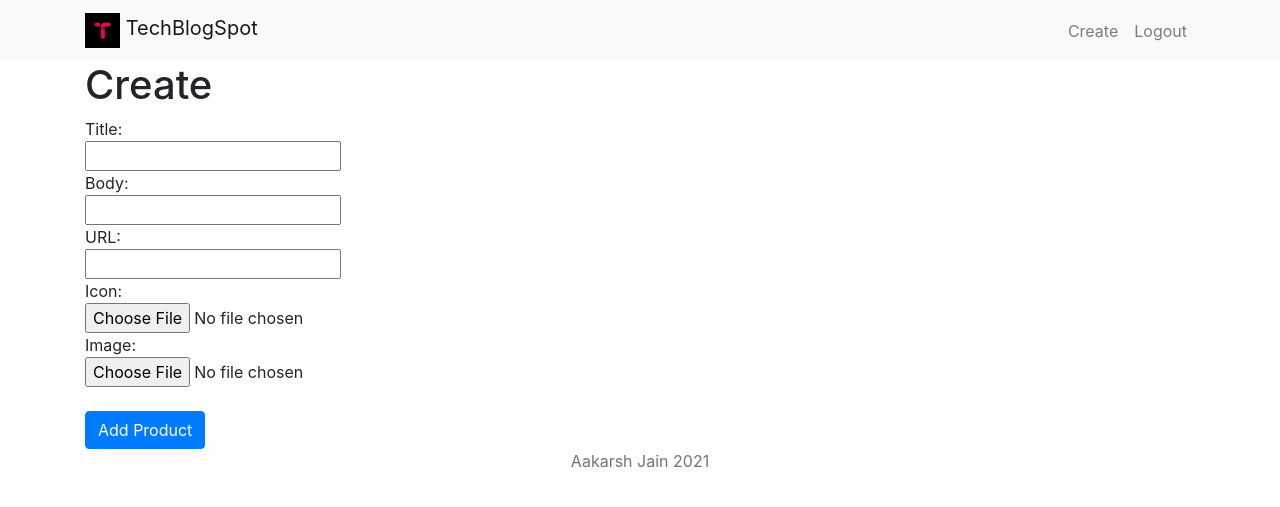
After one commit to aakarshjain16/techblogspot-proj, a Django app: page /products/create in a window 1280 px wide. The commit adds this page. Shown: the top 507 px of the page. Run offline with Django 3.2, Linux system fonts and the light colour scheme; the visitor is signed in with stand-in values (Sample User, id 1); some libraries are stand-ins or nearby versions.

```diff
--- a/accounts/views.py
+++ b/accounts/views.py
@@ -5,7 +5,7 @@ from django.contrib import auth
 # Create your views here.
 def signup(request):
     if request.method == 'POST':
-        # User has info and wants an account now!
+        # User has info and wants an account now
         if request.POST['password1'] == request.POST['password2']:
             try:
                 user = User.objects.get(username=request.POST['username'])
--- /dev/null
+++ b/products/templates/products/create.html
@@ -0,0 +1,39 @@
+{% extends 'base.html' %}
+
+{% block content %}
+
+{% if error %}
+{{ error }}
+<br />
+<br />
+{% endif %}
+
+<h1>Create</h1>
+
+<form method="POST" action="{% url 'create' %}" enctype="multipart/form-data">
+{% csrf_token %}
+Title:
+<br />
+<input type="text" name="title" />
+<br />
+Body:
+<br />
+<input type="textbox" name="body" />
+<br />
+URL:
+<br />
+<input type="text" name="url" />
+<br />
+Icon:
+<br />
+<input type="file" name="icon" />
+<br />
+Image:
+<br />
+<input type="file" name="image" />
+<br />
+<br />
+<input class="btn btn-primary" type="submit" value="Add Product" />
+</form>
+
+{% endblock %}
--- /dev/null
+++ b/products/urls.py
@@ -0,0 +1,9 @@
+
+from django.urls import path, include
+from . import views
+
+urlpatterns = [
+    path('create', views.create, name='create'),
+    path('<int:product_id>', views.detail, name='detail'),
+    path('<int:product_id>/upvote', views.upvote, name='upvote'),
+    ]
--- a/products/views.py
+++ b/products/views.py
@@ -1,5 +1,43 @@
-from django.shortcuts import render
+from django.shortcuts import render, redirect, get_object_or_404
+from django.contrib.auth.decorators import login_required
+from .models import Product
+from django.utils import timezone
 
-# Create your views here.
 def home(request):
-    return render(request, 'products/home.html')
+    products = Product.objects
+    return render(request, 'products/home.html',{'products':products})
+
+@login_required(login_url="/accounts/signup")
+def create(request):
+    if request.method == 'POST':
+        if request.POST['title'] and request.POST['body'] and request.POST['url'] and request.FILES['icon'] and request.FILES['image']:
+            product = Product()
+            product.title = request.POST['title']
+            product.body = request.POST['body']
+            if request.POST['url'].startswith('http://') or request.POST['url'].startswith('https://'):
+                product.url = request.POST['url']
+            else:
+                product.url = 'http://' + request.POST['url']
+            product.icon = request.FILES['icon']
+            product.image = request.FILES['image']
+            product.pub_date = timezone.datetime.now()
+            product.hunter = request.user
+            product.save()
+            return redirect('/products/' + str(product.id))
+        else:
+            return render(request, 'products/create.html',{'error':'All fields are required.'})
+    else:
+        return render(request, 'products/create.html')
+
+def detail(request, product_id):
+    product = get_object_or_404(Product, pk=product_id)
+    return render(request, 'products/detail.html',{'product':product})
+
+
+@login_required(login_url="/accounts/signup")
+def upvote(request, product_id):
+    if request.method == 'POST':
+        product = get_object_or_404(Product, pk=product_id)
+        product.votes_total += 1
+        product.save()
+        return redirect('/products/' + str(product.id))
--- a/techblogspot/settings.py
+++ b/techblogspot/settings.py
@@ -129,3 +129,6 @@ STATICFILES_DIRS = [
 
 STATIC_ROOT = os.path.join(BASE_DIR, 'static')
 STATIC_URL = '/static/'
+
+MEDIA_ROOT = os.path.join(BASE_DIR, 'media')
+MEDIA_URL = '/media/'
--- a/techblogspot/templates/base.html
+++ b/techblogspot/templates/base.html
@@ -8,7 +8,7 @@
   <meta name="author" content="">
 
 
-  <title>Nick Walter</title>
+  <title>TechBlogSpot by Aakarsh</title>
 
   <!-- Bootstrap core CSS -->
   <link rel="stylesheet" href="https://maxcdn.bootstrapcdn.com/bootstrap/4.0.0/css/bootstrap.min.css" integrity="sha384-Gn5384xqQ1aoWXA+058RXPxPg6fy4IWvTNh0E263XmFcJlSAwiGgFAW/dAiS6JXm" crossorigin="anonymous">
@@ -21,7 +21,7 @@
 
     <nav class="navbar navbar-expand-lg navbar-light bg-light">
       <div class="container">
-      <a class="navbar-brand" href="">
+      <a class="navbar-brand" href="{% url 'home' %}">
       <img src="{% static 'logo.png' %}" height=35 width=35 class="d-inline-block align-top" />
       TechBlogSpot</a>
       <button class="navbar-toggler" type="button" data-toggle="collapse" data-target="#navbarNavAltMarkup" aria-controls="navbarNavAltMarkup" aria-expanded="false" aria-label="Toggle navigation">
@@ -30,7 +30,7 @@
       <div class="collapse navbar-collapse" id="navbarNavAltMarkup">
         <div class="navbar-nav ml-auto">
           {% if user.is_authenticated %}
-
+          <a class="nav-item nav-link" href="{% url 'create' %}">Create</a>
           <a class="nav-item nav-link" href="javascript:{document.getElementById('logout').submit()}" onclick="">Logout</a>
           <form id="logout" method="POST" action="{% url 'logout' %}">
             {% csrf_token %}
--- a/techblogspot/urls.py
+++ b/techblogspot/urls.py
@@ -1,24 +1,13 @@
-"""techblogspot URL Configuration
 
-The `urlpatterns` list routes URLs to views. For more information please see:
-    https://docs.djangoproject.com/en/2.2/topics/http/urls/
-Examples:
-Function views
-    1. Add an import:  from my_app import views
-    2. Add a URL to urlpatterns:  path('', views.home, name='home')
-Class-based views
-    1. Add an import:  from other_app.views import Home
-    2. Add a URL to urlpatterns:  path('', Home.as_view(), name='home')
-Including another URLconf
-    1. Import the include() function: from django.urls import include, path
-    2. Add a URL to urlpatterns:  path('blog/', include('blog.urls'))
-"""
 from django.contrib import admin
 from django.urls import path, include
 from products import views
+from django.conf import settings
+from django.conf.urls.static import static
 
 urlpatterns = [
     path('admin/', admin.site.urls),
     path('', views.home, name='home'),
     path('accounts/', include('accounts.urls')),
-    ]
+    path('products/', include('products.urls')),
+] + static(settings.MEDIA_URL, document_root=settings.MEDIA_ROOT)
```
Also changed, not shown: products/templates/products/detail.html (added, +45 -0 lines), products/templates/products/home.html (+19 -1 lines).
